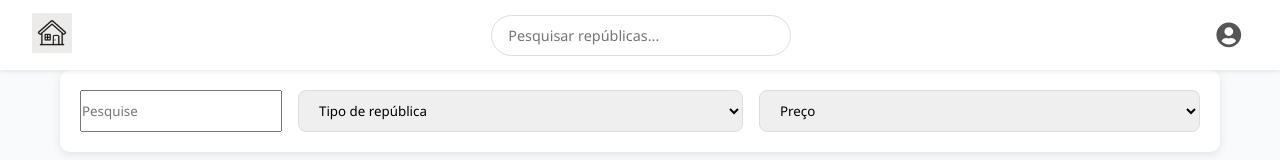
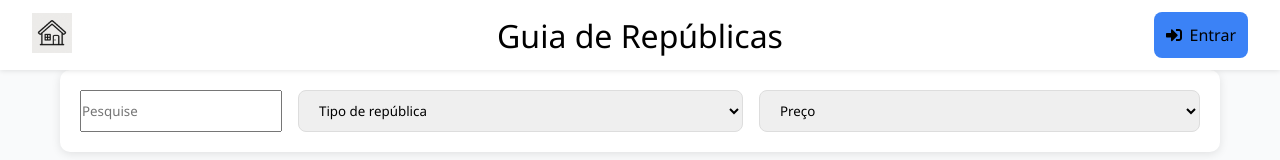
Before and after one commit to Vianjus/guia-de-republicas, a React (Create React App) app in the folder costs/: page / in a window 1280 px wide. Shown: the top 160 px of the page. Built offline with nearby package versions, Linux system fonts and the light colour scheme; no server answers.

Commit message:
Modificando componentes do header

```diff
--- a/costs/src/App.jsx
+++ b/costs/src/App.jsx
@@ -4,10 +4,9 @@ import Header from './components/Header';
 import Cadastro from './pages/CadastroPage';
 import CadastroRepublica from "./pages/CadastroRepublica";
 import Home from './pages/Home';
-import Perfil from './pages/Perfil';
+import Perfil from './pages/Login';
 import RepublicDetails from './pages/RepublicDetails';
 
-// ✅ IMPORTAR O PROVIDER
 import { RepublicaProvider } from './context/RepublicaContext';
 
 function App() {
@@ -19,7 +18,7 @@ function App() {
           <Routes>
             <Route path="/" element={<Home />} />
             <Route path="/republica/:id" element={<RepublicDetails />} />
-            <Route path="/perfil" element={<Perfil />} />
+            <Route path="/login" element={<Perfil />} />
             <Route path="/cadastro" element={<Cadastro />} />
             <Route path="/anunciar" element={<CadastroRepublica />} />
           </Routes>
--- a/costs/src/components/Header.css
+++ b/costs/src/components/Header.css
@@ -1,4 +1,3 @@
-/* src/components/Header.css */
 .header {
   display: flex;
   align-items: center;
@@ -7,109 +6,138 @@
   background-color: white;
   box-shadow: 0 1px 5px rgba(0, 0, 0, 0.1);
   height: 70px;
-  gap: 16px;
   position: sticky;
   top: 0;
   z-index: 100;
 }
-
 .header a {
   text-decoration: none;
   color: inherit;
 }
-
 .logo {
   height: 40px;
-  object-fit: contain;
-  transition: transform 0.3s ease;
 }
-
-.logo:hover {
-  transform: scale(1.05);
-}
-
-.search-input {
-  width: 300px;
-  padding: 10px 16px;
-  border: 1px solid #ddd;
-  border-radius: 999px;
-  font-size: 0.9rem;
-  transition: all 0.3s ease;
-}
-
-.search-input:focus {
-  outline: none;
-  border-color: #2a7ae4;
-  box-shadow: 0 0 0 2px rgba(42, 122, 228, 0.2);
-}
-
-.header-left,
-.header-center,
-.header-right {
+.header-left, .header-right {
   display: flex;
   align-items: center;
 }
-
 .header-right {
   gap: 16px;
 }
 
-.announce-link {
-  font-size: 0.9rem;
-  color: #333;
-  text-decoration: none;
-  transition: all 0.3s ease;
-  padding: 6px 12px;
-  border-radius: 6px;
+.header-center {
+  position: absolute;
+  left: 50%;
+  transform: translateX(-50%);
 }
 
-.announce-link:hover {
-  color: #2a7ae4;
-  background-color: rgba(42, 122, 228, 0.1);
-  text-decoration: none;
+.header-title {
+  font-weight: 300;
 }
 
-.user-icon-wrapper {
+.profile-container {
+  position: relative;
+}
+
+.profile-button {
+  background: transparent;
+  border: none;
+  cursor: pointer;
+  padding: 6px;
+  border-radius: 50%;
   display: flex;
   align-items: center;
-  transition: all 0.3s ease;
-  padding: 6px;
-  border-radius: 50%;
+  justify-content: center;
+  transition: background-color 0.2s ease;
+}
+
+.profile-button:hover {
+  background-color: rgba(0, 0, 0, 0.05);
 }
 
 .user-icon {
-  font-size: 1.6rem;
-  color: #555;
-  cursor: pointer;
-  transition: all 0.3s ease;
+  font-size: 1.8rem;
+  color: #333;
 }
 
-.user-icon-wrapper:hover {
-  background-color: rgba(42, 122, 228, 0.1);
+.profile-menu {
+  position: absolute;
+  top: 50px;
+  right: 0;
+  background-color: white;
+  border-radius: 8px;
+  box-shadow: 0 4px 20px rgba(0, 0, 0, 0.15);
+  min-width: 200px;
+  z-index: 110;
+  overflow: hidden;
+  display: flex;
+  flex-direction: column;
+  animation: fadeIn 0.2s ease-out;
 }
 
-.user-icon:hover {
+/* Itens dentro do menu */
+.menu-item {
+  padding: 12px 16px;
+  font-size: 0.95rem;
+  color: #333;
+  text-decoration: none;
+  display: block;
+  background: none;
+  border: none;
+  width: 100%;
+  text-align: left;
+  cursor: pointer;
+  transition: background-color 0.2s ease;
+}
+
+.menu-item:hover {
+  background-color: rgba(0, 0, 0, 0.05);
+}
+
+.announce-link {
+  font-weight: 500;
   color: #2a7ae4;
 }
 
-/* Responsividade */
-@media (max-width: 768px) {
-  .header {
-    padding: 12px 16px;
-    flex-wrap: wrap;
-    height: auto;
+.logout-button {
+  color: #c94040;
+  border-top: 1px solid #f0f0f0; /* Separador visual */
+}
+
+.login-button {
+  display: flex;
+  align-items: center;
+  gap: 8px;
+  background-color: #2a7ae4;
+  color: white;
+  padding: 10px 20px;
+  border-radius: 8px;
+  font-size: 0.9rem;
+  transition: all 0.2s ease;
+  border: 1px solid transparent;
+}
+
+.login-button:hover {
+  background-color: #2264b9;
+  transform: translateY(-2px);
+  box-shadow: 0 4px 10px rgba(42, 122, 228, 0.3);
+}
+
+/* Animação simples para o menu aparecer */
+@keyframes fadeIn {
+  from {
+    opacity: 0;
+    transform: translateY(-10px);
   }
-
-  .search-input {
-    width: 200px;
-    order: 3;
-    margin-top: 12px;
-    flex: 1 0 100%;
-  }
-
-  .header-center {
-    order: 3;
-    width: 100%;
-    justify-content: center;
+  to {
+    opacity: 1;
+    transform: translateY(0);
   }
 }
+
+@media (max-width: 768px) {
+  .header-title {
+    /* Em telas muito pequenas, é melhor esconder o título para não poluir a UI */
+    display: none;
+  }
+}
--- a/costs/src/components/Header.jsx
+++ b/costs/src/components/Header.jsx
@@ -1,41 +1,87 @@
+import React, { useState, useEffect, useRef } from 'react';
 import './Header.css';
-import { FaUserCircle } from 'react-icons/fa';
-import { Link } from 'react-router-dom'; // Importe o componente Link
+import { FaUserCircle, FaSignInAlt } from 'react-icons/fa';
+import { Link, useNavigate } from 'react-router-dom';
 import logo from '../assets/logo.png';
 
-const tokenActive = localStorage.getItem('token');
-const userType = localStorage.getItem('userType');
+export default function Header() {
+  const [menuAberto, setMenuAberto] = useState(false);
+  const [userName, setUserName] = useState('');
+  const navigate = useNavigate();
+  const menuRef = useRef(null);
 
-export default function Header() {
+  const token = localStorage.getItem('token');
+
+  useEffect(() => {
+    if (token) {
+      const nome = localStorage.getItem('nome');
+      if (nome) {
+        setUserName(nome);
+      }
+    } else {
+      setUserName('');
+    }
+  }, [token]);
+
+
+  const handleLogout = () => {
+    localStorage.removeItem('token');
+    localStorage.removeItem('nome');
+    setUserName('');
+    setMenuAberto(false);
+    navigate('/login');
+  };
+
+  useEffect(() => {
+    function handleClickOutside(event) {
+      if (menuRef.current && !menuRef.current.contains(event.target)) {
+        setMenuAberto(false);
+      }
+    }
+    document.addEventListener("mousedown", handleClickOutside);
+    return () => {
+      document.removeEventListener("mousedown", handleClickOutside);
+    };
+  }, [menuRef]);
+
   return (
     <header className="header">
       <div className="header-left">
-        {/* Substitua a tag <a> por <Link> para navegação sem recarregar a página */}
         <Link to="/">
-          <img src={logo} alt="Guia de Republicas" className="logo" />
+          <img src={logo} alt="Guia de Repúblicas" className="logo" />
         </Link>
       </div>
 
       <div className="header-center">
-        <input
-          type="text"
-          placeholder="Pesquisar repúblicas..."
-          className="search-input"
-        />
+        <h1 className="header-title">Guia de Repúblicas</h1>
       </div>
 
       <div className="header-right">
-        {/* Atualize o link para usar o componente Link */}
-        {tokenActive && userType === 'morador' ? (
-          <Link to="/anunciar" className="announce-link">
-            Anuncie aqui
+        {token ? (
+          <>
+            <p className="welcome-message">Bem vindo, {userName}!</p>
+            <div className="profile-container" ref={menuRef}>
+              <button
+                className="profile-button"
+                onClick={() => setMenuAberto(!menuAberto)}
+              >
+                <FaUserCircle className="user-icon" />
+              </button>
+              {menuAberto && (
+                <div className="profile-menu">
+                  <button onClick={handleLogout} className="menu-item logout-button">
+                    Sair
+                  </button>
+                </div>
+              )}
+            </div>
+          </>
+        ) : (
+          <Link to="/login" className="login-button">
+            <FaSignInAlt />
+            <span>Entrar</span>
           </Link>
-        ) : null}
-
-        {/* Adicione um Link ou botão para a área do usuário */}
-        <Link to="/perfil" className="user-icon-wrapper">
-          <FaUserCircle className="user-icon" />
-        </Link>
+        )}
       </div>
     </header>
   );
--- a/costs/src/pages/CadastroPage.jsx
+++ b/costs/src/pages/CadastroPage.jsx
@@ -46,7 +46,7 @@ const CadastroPage = () => {
       console.log("Usuário cadastrado com sucesso:", response.data);
       alert("Cadastro realizado com sucesso!");
 
-      navigate("/perfil");
+      navigate("/login");
 
     } catch (error) {
       console.error("Erro ao cadastrar usuário:", error);
@@ -132,7 +132,7 @@ const CadastroPage = () => {
           </button>
         </form>
         <p className="cadastro-footer">
-          Já tem uma conta? <a href="/perfil">Faça login</a>
+          Já tem uma conta? <a href="/login">Faça login</a>
         </p>
       </div>
     </div>
--- a/costs/src/pages/Perfil.jsx
+++ b/costs/src/pages/Login.jsx
@@ -1,7 +1,7 @@
 import React, { useState } from "react";
 import { Link, useNavigate } from 'react-router-dom';
 import axios from 'axios';
-import "./Perfil.css";
+import "./Login.css";
 
 const LoginPage = () => {
   const [email, setEmail] = useState("");
@@ -23,7 +23,8 @@ const LoginPage = () => {
       console.log("Resposta do servidor:", response.data);
 
       localStorage.setItem('token', token);
-      localStorage.setItem('userType', token.user.tipo_usuario); // Salva 'estudante' ou 'responsavel'
+      localStorage.setItem('userType', token.user.tipo_usuario); // Salva 'estudante' ou 'morador'
+      localStorage.setItem('nome', token.user.nome_completo);
 
       alert("Login realizado com sucesso!");
 
```
Also changed, not shown: costs/src/pages/Login.css (renamed from costs/src/pages/Perfil.css).
